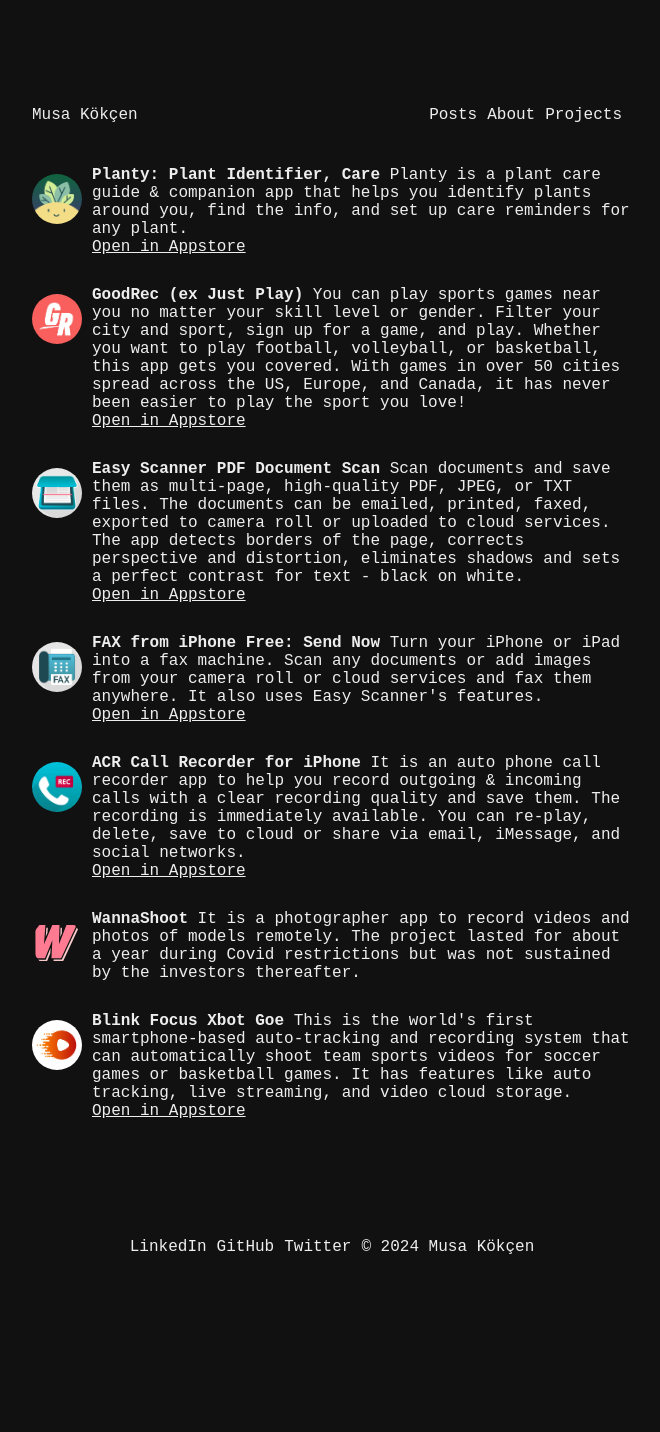
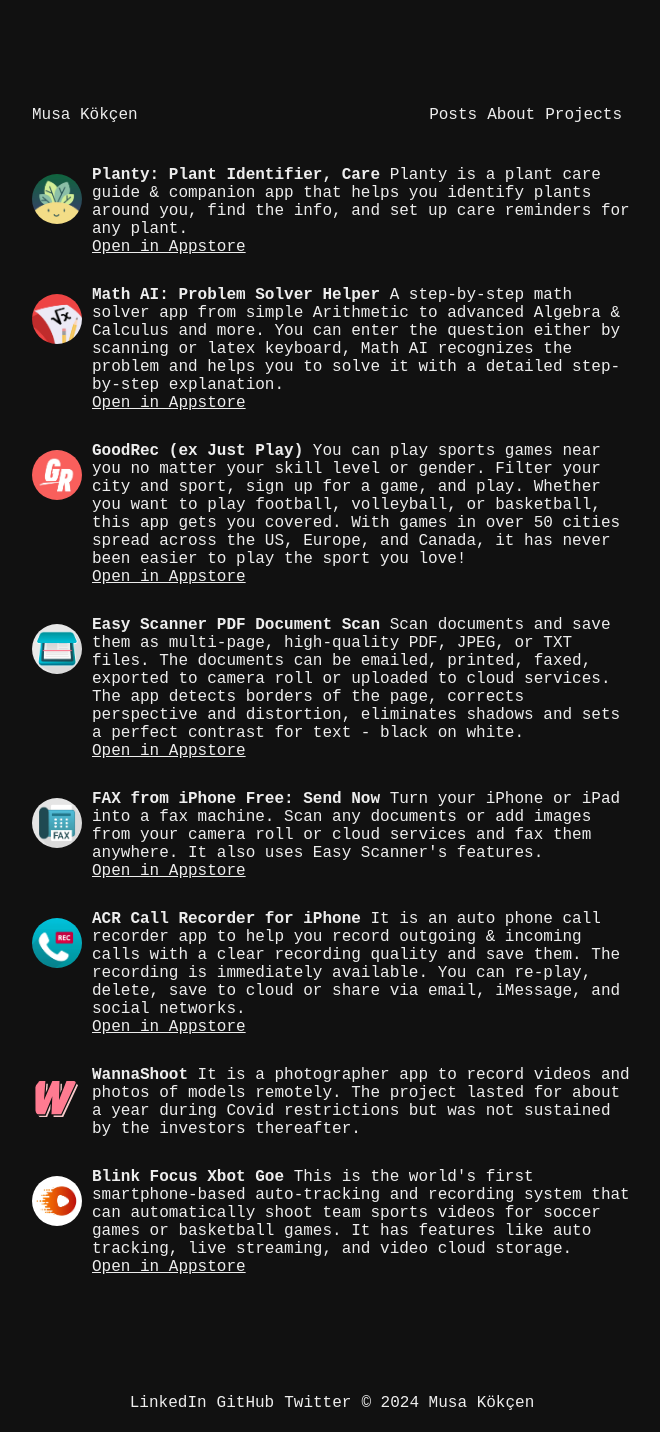
Before and after one commit to musakokcen/musakocen.github.io, a Jekyll site: the page built from projects.md, in a window 1280 px wide. Shown: the whole page, without its empty margins (308-968 px from the left). Built offline with Jekyll 4.4.1, drawn with Linux system fonts in a browser that asks for light colours; before the commit the page ends 1276 px from its top, so only the background shows below that.

Commit message:
update projects

```diff
--- a/projects.md
+++ b/projects.md
@@ -10,6 +10,13 @@
     <p style="margin: 0; align-self: flex-start;">
     <b>Planty: Plant Identifier, Care</b>
     Planty is a plant care guide & companion app that helps you identify plants around you, find the info, and set up care reminders for any plant. <br><a href="https://apps.apple.com/gb/app/planty-plant-identifier-care/id1603599822" target="_blank"><u>Open in Appstore</u></a></p>
+</div>
+
+<div style="display: flex; padding-bottom: 30px;">
+    <img src="/assets/img/mathhero.webp" alt="Thumbnail" style="width: 50px; height: 50px; margin-right: 10px; align-self: top; border-radius: 25px; margin-top: 8px;">
+    <p style="margin: 0; align-self: flex-start;">
+    <b>Math AI: Problem Solver Helper</b>
+    A step-by-step math solver app from simple Arithmetic to advanced Algebra & Calculus and more. You can enter the question either by scanning or latex keyboard, Math AI recognizes the problem and helps you to solve it with a detailed step-by-step explanation. <br><a href="https://apps.apple.com/gb/app/math-ai-problem-solver-helper/id1565102390" target="_blank"><u>Open in Appstore</u></a></p>
 </div>
 
 <div style="display: flex; padding-bottom: 30px;">
```
